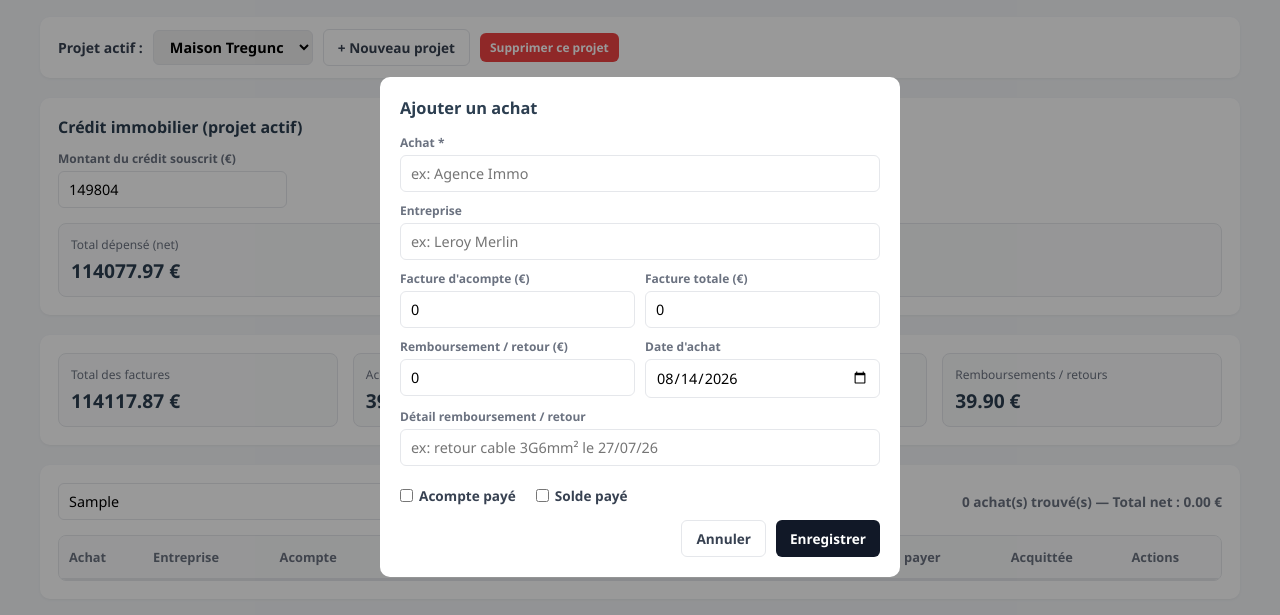
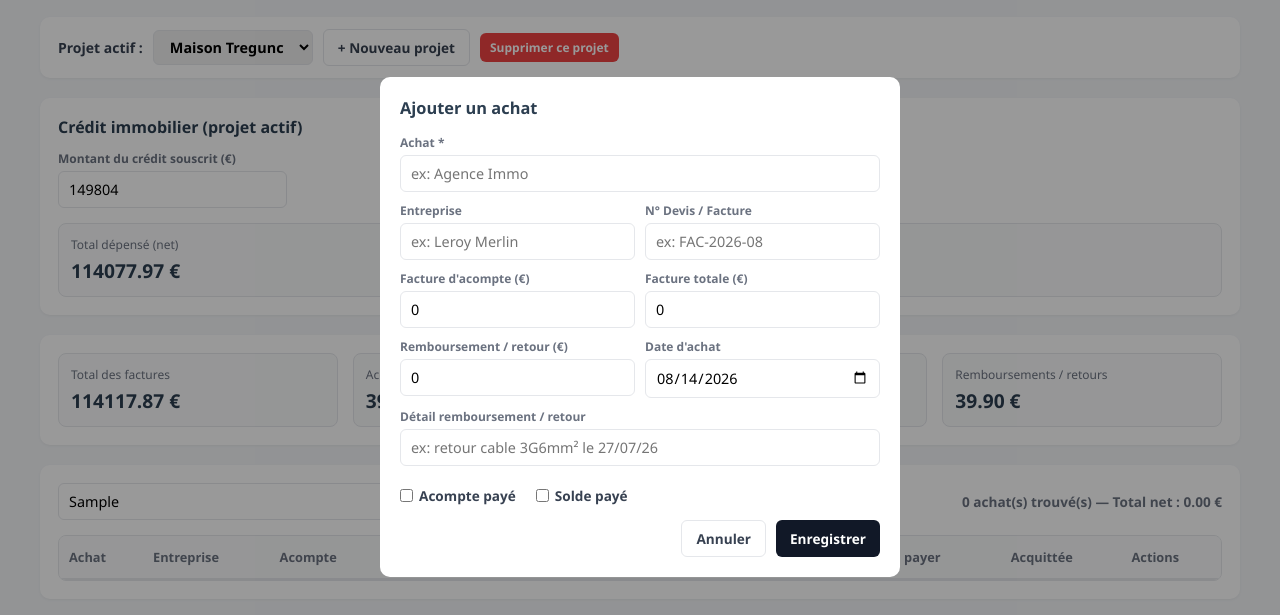
Before and after one commit to talg29-dot/r-novation, a plain HTML site: page index.html in a window 1280 px wide. Both pictures are taken after typing "Sample" into the empty fields and a click on the button "+ Nouvel achat". Shown: the part 73-688 px from the top of the page. Drawn offline with Linux system fonts and the light colour scheme; no server answers.

Commit message:
Update index.html

```diff
--- a/index.html
+++ b/index.html
@@ -123,7 +123,6 @@
     </div>
   </header>
 
-  <!-- Barre de sélection des projets -->
   <div class="project-bar">
     <label for="projectSelect">Projet actif :</label>
     <select id="projectSelect" onchange="switchProject()"></select>
@@ -131,7 +130,6 @@
     <button class="btn-danger" style="padding: 6px 10px; font-size:0.75rem;" onclick="deleteCurrentProject()">Supprimer ce projet</button>
   </div>
 
-  <!-- Section Crédit Immobilier -->
   <div class="card">
     <div class="card-title">Crédit immobilier (projet actif)</div>
     <div class="credit-inputs">
@@ -152,7 +150,6 @@
     </div>
   </div>
 
-  <!-- Résumé Financier -->
   <div class="stats-grid card" style="margin-bottom: 20px;">
     <div class="stat-box">
       <span>Total des factures</span>
@@ -172,11 +169,9 @@
     </div>
   </div>
 
-  <!-- Tableau des Achats -->
   <div class="card">
-    <!-- Barre de recherche et sous-total -->
     <div class="search-bar">
-      <input type="text" id="searchInput" placeholder="🔍 Rechercher un achat ou un magasin..." oninput="renderTable()">
+      <input type="text" id="searchInput" placeholder="🔍 Rechercher un achat, magasin ou N° de facture..." oninput="renderTable()">
       <div class="search-summary" id="searchSummary"></div>
     </div>
 
@@ -201,7 +196,6 @@
   </div>
 </div>
 
-<!-- Modal Ajout/Modification d'Achat -->
 <div class="modal" id="purchaseModal">
   <div class="modal-content">
     <h3 id="modalTitle">Modifier l'achat</h3>
@@ -212,10 +206,15 @@
         <datalist id="descriptionSuggestions"></datalist>
       </div>
 
-      <div class="input-group full">
+      <div class="input-group">
         <label>Entreprise</label>
         <input type="text" id="itemCompany" list="companySuggestions" placeholder="ex: Leroy Merlin">
         <datalist id="companySuggestions"></datalist>
+      </div>
+
+      <div class="input-group">
+        <label>N° Devis / Facture</label>
+        <input type="text" id="itemReference" placeholder="ex: FAC-2026-08">
       </div>
 
       <div class="input-group">
@@ -255,7 +254,6 @@
   </div>
 </div>
 
-<!-- SDK Firebase & Logique de Synchronisation -->
 <script type="module">
   import { initializeApp } from "https://www.gstatic.com/firebasejs/10.8.0/firebase-app.js";
   import { getFirestore, doc, onSnapshot, setDoc } from "https://www.gstatic.com/firebasejs/10.8.0/firebase-firestore.js";
@@ -280,21 +278,21 @@
         name: "Maison Tregunc",
         credit: 149804,
         purchases: [
-          { id: 1, name: "Agence Immo", company: "", date: "2026-06-22", deposit: 0, depositPaid: false, total: 8828.00, refund: 0, refundDetail: "", fullPaid: true },
-          { id: 2, name: "Notaire", company: "", date: "2026-06-22", deposit: 0, depositPaid: false, total: 8200.00, refund: 0, refundDetail: "", fullPaid: true },
-          { id: 3, name: "maison Tregunc", company: "", date: "2026-06-22", deposit: 0, depositPaid: false, total: 85000.00, refund: 0, refundDetail: "", fullPaid: true },
-          { id: 4, name: "materiels / fournitures travaux remorque", company: "Leroy Merlin", date: "2026-06-26", deposit: 0, depositPaid: false, total: 105.90, refund: 0, refundDetail: "", fullPaid: true },
-          { id: 5, name: "materiels/fournitures", company: "Leroy Merlin", date: "2026-06-28", deposit: 0, depositPaid: false, total: 11.85, refund: 0, refundDetail: "", fullPaid: true },
-          { id: 6, name: "fenêtres/porte", company: "Jaffry menuiserie", date: "2026-06-30", deposit: 2561.88, depositPaid: true, total: 6404.72, refund: 0, refundDetail: "", fullPaid: false },
-          { id: 7, name: "materiels / fournitures travaux Tregunc", company: "Leroy Merlin", date: "2026-07-11", deposit: 0, depositPaid: false, total: 68.68, refund: 39.90, refundDetail: "retour cable 3G6mm² le 27/07/26", fullPaid: true },
-          { id: 8, name: "materiels / fournitures travaux Tregunc", company: "Leroy Merlin", date: "2026-07-11", deposit: 0, depositPaid: false, total: 28.89, refund: 0, refundDetail: "", fullPaid: true },
-          { id: 9, name: "pose velux", company: "BZH Qualité", date: "2026-07-17", deposit: 779.46, depositPaid: true, total: 2598.20, refund: 0, refundDetail: "", fullPaid: false },
-          { id: 10, name: "traitement charpente", company: "BZH Qualité", date: "2026-07-17", deposit: 252.45, depositPaid: true, total: 841.50, refund: 0, refundDetail: "", fullPaid: false },
-          { id: 11, name: "Mise en securité Electrique", company: "Cariou Christian Auto entrepreneur", date: "2026-07-26", deposit: 315.00, depositPaid: true, total: 500.00, refund: 0, refundDetail: "", fullPaid: true },
-          { id: 12, name: "materiels / fournitures travaux", company: "Brico Cash", date: "2026-08-10", deposit: 0, depositPaid: false, total: 128.70, refund: 0, refundDetail: "", fullPaid: true },
-          { id: 13, name: "materiels / fournitures travaux Tregunc", company: "Leroy Merlin", date: "2026-08-10", deposit: 0, depositPaid: false, total: 1262.29, refund: 0, refundDetail: "", fullPaid: true },
-          { id: 14, name: "materiels / fournitures travaux Tregunc", company: "Leroy Merlin", date: "2026-08-11", deposit: 0, depositPaid: false, total: 52.36, refund: 0, refundDetail: "", fullPaid: true },
-          { id: 15, name: "Materiels / fournitures travaux Tregunc", company: "Leroy Merlin", date: "2026-08-12", deposit: 0, depositPaid: false, total: 86.78, refund: 0, refundDetail: "", fullPaid: true }
+          { id: 1, name: "Agence Immo", company: "", reference: "", date: "2026-06-22", deposit: 0, depositPaid: false, total: 8828.00, refund: 0, refundDetail: "", fullPaid: true },
+          { id: 2, name: "Notaire", company: "", reference: "", date: "2026-06-22", deposit: 0, depositPaid: false, total: 8200.00, refund: 0, refundDetail: "", fullPaid: true },
+          { id: 3, name: "maison Tregunc", company: "", reference: "", date: "2026-06-22", deposit: 0, depositPaid: false, total: 85000.00, refund: 0, refundDetail: "", fullPaid: true },
+          { id: 4, name: "materiels / fournitures travaux remorque", company: "Leroy Merlin", reference: "", date: "2026-06-26", deposit: 0, depositPaid: false, total: 105.90, refund: 0, refundDetail: "", fullPaid: true },
+          { id: 5, name: "materiels/fournitures", company: "Leroy Merlin", reference: "", date: "2026-06-28", deposit: 0, depositPaid: false, total: 11.85, refund: 0, refundDetail: "", fullPaid: true },
+          { id: 6, name: "fenêtres/porte", company: "Jaffry menuiserie", reference: "", date: "2026-06-30", deposit: 2561.88, depositPaid: true, total: 6404.72, refund: 0, refundDetail: "", fullPaid: false },
+          { id: 7, name: "materiels / fournitures travaux Tregunc", company: "Leroy Merlin", reference: "", date: "2026-07-11", deposit: 0, depositPaid: false, total: 68.68, refund: 39.90, refundDetail: "retour cable 3G6mm² le 27/07/26", fullPaid: true },
+          { id: 8, name: "materiels / fournitures travaux Tregunc", company: "Leroy Merlin", reference: "", date: "2026-07-11", deposit: 0, depositPaid: false, total: 28.89, refund: 0, refundDetail: "", fullPaid: true },
+          { id: 9, name: "pose velux", company: "BZH Qualité", reference: "", date: "2026-07-17", deposit: 779.46, depositPaid: true, total: 2598.20, refund: 0, refundDetail: "", fullPaid: false },
+          { id: 10, name: "traitement charpente", company: "BZH Qualité", reference: "", date: "2026-07-17", deposit: 252.45, depositPaid: true, total: 841.50, refund: 0, refundDetail: "", fullPaid: false },
+          { id: 11, name: "Mise en securité Electrique", company: "Cariou Christian Auto entrepreneur", reference: "", date: "2026-07-26", deposit: 315.00, depositPaid: true, total: 500.00, refund: 0, refundDetail: "", fullPaid: true },
+          { id: 12, name: "materiels / fournitures travaux", company: "Brico Cash", reference: "", date: "2026-08-10", deposit: 0, depositPaid: false, total: 128.70, refund: 0, refundDetail: "", fullPaid: true },
+          { id: 13, name: "materiels / fournitures travaux Tregunc", company: "Leroy Merlin", reference: "", date: "2026-08-10", deposit: 0, depositPaid: false, total: 1262.29, refund: 0, refundDetail: "", fullPaid: true },
+          { id: 14, name: "materiels / fournitures travaux Tregunc", company: "Leroy Merlin", reference: "", date: "2026-08-11", deposit: 0, depositPaid: false, total: 52.36, refund: 0, refundDetail: "", fullPaid: true },
+          { id: 15, name: "Materiels / fournitures travaux Tregunc", company: "Leroy Merlin", reference: "", date: "2026-08-12", deposit: 0, depositPaid: false, total: 86.78, refund: 0, refundDetail: "", fullPaid: true }
         ]
       }
     ]
@@ -303,7 +301,6 @@
   window.appState = JSON.parse(localStorage.getItem('renov_app_state')) || defaultInitialData;
   window.editingPurchaseId = null;
 
-  // Synchro depuis Firebase
   const docRef = doc(db, "app_data", "main_state");
 
   onSnapshot(docRef, (docSnap) => {
@@ -314,7 +311,6 @@
       localStorage.setItem('renov_app_state', JSON.stringify(window.appState));
       render();
     } else {
-      // Premier lancement : envoie des données initiales sur Firebase
       saveData();
     }
   });
@@ -401,7 +397,8 @@
 
     const filteredPurchases = sortedPurchases.filter(p =>
       p.name.toLowerCase().includes(searchTerm) ||
-      (p.company && p.company.toLowerCase().includes(searchTerm))
+      (p.company && p.company.toLowerCase().includes(searchTerm)) ||
+      (p.reference && p.reference.toLowerCase().includes(searchTerm))
     );
 
     let filteredTotalNet = 0;
@@ -412,10 +409,13 @@
       const remaining = p.fullPaid ? 0 : Math.max(0, netTotal - p.deposit);
       const isPaid = p.fullPaid || remaining <= 0.001;
 
+      // Affichage de la référence sous l'entreprise si elle existe
+      const refHtml = p.reference ? `<br><small style="color:#6b7280">Réf: ${p.reference}</small>` : '';
+
       const tr = document.createElement('tr');
       tr.innerHTML = `
         <td><strong>${p.name}</strong><br><small style="color:#6b7280">${p.date}</small></td>
-        <td>${p.company || '—'}</td>
+        <td>${p.company || '—'} ${refHtml}</td>
         <td>${p.deposit > 0 ? p.deposit.toFixed(2) + ' €' + (p.depositPaid ? '<br><small class="text-green">✓ Payé</small>' : '') : '0,00 €'}</td>
         <td>${p.total.toFixed(2)} €</td>
         <td>${p.refund > 0 ? p.refund.toFixed(2) + ' €' + (p.refundDetail ? '<br><small style="color:#6b7280">' + p.refundDetail + '</small>' : '') : '0,00 €'}</td>
@@ -477,7 +477,8 @@
       const p = project.purchases.find(item => item.id === id);
       document.getElementById('modalTitle').innerText = "Modifier l'achat";
       document.getElementById('itemName').value = p.name;
-      document.getElementById('itemCompany').value = p.company;
+      document.getElementById('itemCompany').value = p.company || '';
+      document.getElementById('itemReference').value = p.reference || '';
       document.getElementById('itemTotal').value = p.total;
       document.getElementById('itemDeposit').value = p.deposit;
       document.getElementById('itemDepositPaid').checked = p.depositPaid || false;
@@ -489,6 +490,7 @@
       document.getElementById('modalTitle').innerText = "Ajouter un achat";
       document.getElementById('itemName').value = '';
       document.getElementById('itemCompany').value = '';
+      document.getElementById('itemReference').value = '';
       document.getElementById('itemTotal').value = '0';
       document.getElementById('itemDeposit').value = '0';
       document.getElementById('itemDepositPaid').checked = false;
@@ -513,6 +515,7 @@
       id: window.editingPurchaseId || Date.now(),
       name: name,
       company: document.getElementById('itemCompany').value,
+      reference: document.getElementById('itemReference').value,
       total: parseFloat(document.getElementById('itemTotal').value) || 0,
       deposit: parseFloat(document.getElementById('itemDeposit').value) || 0,
       depositPaid: document.getElementById('itemDepositPaid').checked,
```
